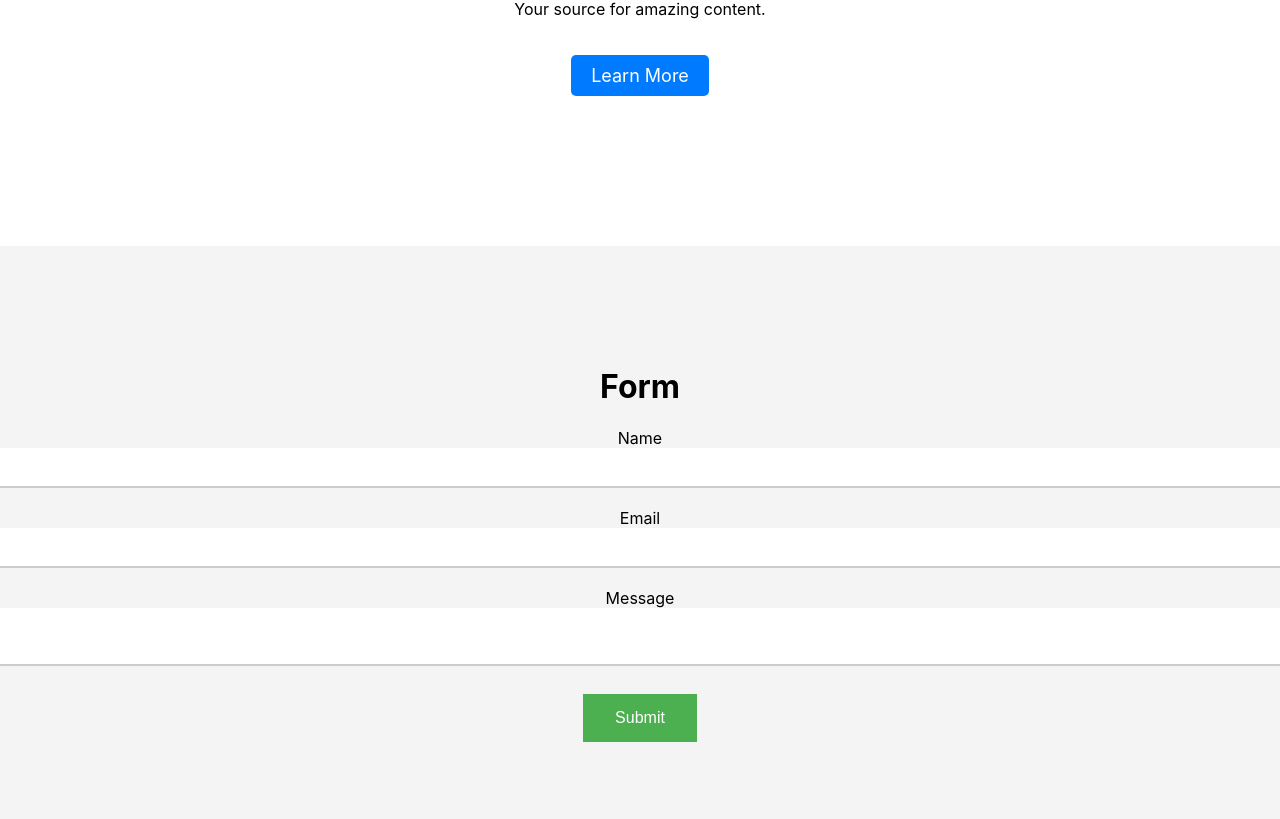
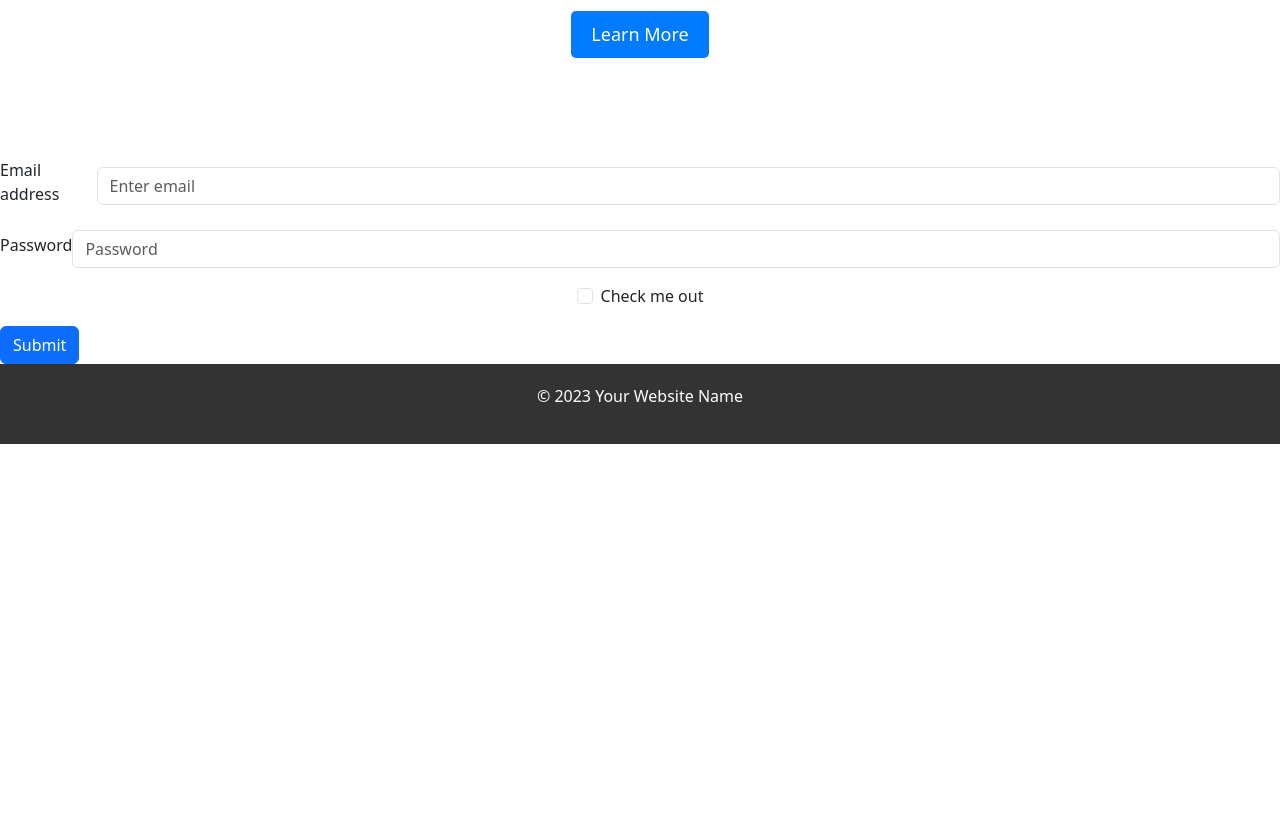
Before and after one commit to ArifHussain39/my-portfolio, a React (Create React App) app: page / in a window 1280 px wide. Shown: the part 321-1140 px from the top of the page. After the commit the page ends 800 px from the top, so only its background shows below. Built offline with nearby package versions, Linux system fonts and the light colour scheme.

Commit message:
bootstrap form component

```diff
--- a/src/App.js
+++ b/src/App.js
@@ -2,6 +2,7 @@
 import HeroSection  from './components/hero-section';
 import Footer from './components/footer';
 import Form from './components/form';
+import 'bootstrap/dist/css/bootstrap.min.css';
 
 function App() {
   return (
--- a/src/components/form.js
+++ b/src/components/form.js
@@ -1,65 +1,32 @@
-export default function Form() {
+import Button from 'react-bootstrap/Button';
+import Form from 'react-bootstrap/Form';
 
+function BasicExample() {
     return (
-        <div style={formStyle}>
-            <h1>Form</h1>
-            <form >
-                <div>
-                    <label>Name</label>
-                    <input type="text" style={inputStyle} />
-                </div>
-                <div>
-                    <label>Email</label>
-                    <input type="email" style={inputStyle}/>
-                </div>
-                <div>
-                    <label>Message</label>
-                    <textarea style={textareaStyle}></textarea>
-                </div>
-                <button style={buttonStyle}>Submit</button>
-            </form>
-        </div>
+        <Form >
+            <Form.Group style={formStyle} className="mb-3" controlId="formBasicEmail">
+                <Form.Label>Email address</Form.Label>
+                <Form.Control type="email" placeholder="Enter email" />
+            </Form.Group>
+
+            <Form.Group style={formStyle} className="mb-3" controlId="formBasicPassword">
+                <Form.Label>Password</Form.Label>
+                <Form.Control type="password" placeholder="Password" />
+            </Form.Group>
+            <Form.Group style={formStyle} className="mb-3" controlId="formBasicCheckbox">
+                <Form.Check type="checkbox" label="Check me out" />
+            </Form.Group>
+            <Button style={formStyle} variant="primary" type="submit">
+                Submit
+            </Button>
+        </Form>
     );
 }
 
 const formStyle = {
-    padding: '100px 0',
-    marginTop: '50px',
-    marginBottom: '50px',
-    textAlign: 'center',
-    background: '#f4f4f4',
-
-}
-const inputStyle = {
-    padding: '10px',
-    border: 'none',
-    borderBottom: '2px solid #ccc',
-    width: '100%',
-    marginBottom: '20px',
-    fontSize: '16px',
-    fontFamily: 'sans-serif'
+    alignItems: 'center',
+    justifyContent: 'center',
+    display: 'flex',
 };
 
-const textareaStyle = {
-    padding: '10px',
-    border: 'none',
-    borderBottom: '2px solid #ccc',
-    width: '100%',
-    marginBottom: '20px',
-    fontSize: '16px',
-    fontFamily: 'sans-serif'
-};
-
-
-const buttonStyle = {
-    backgroundColor: '#4CAF50',
-    border: 'none',
-    color: 'white',
-    padding: '15px 32px',
-    textAlign: 'center',
-    textDecoration: 'none',
-    display: 'inline-block',
-    fontSize: '16px',
-    margin: '4px 2px',
-    cursor: 'pointer'
-};
+export default BasicExample;
```
